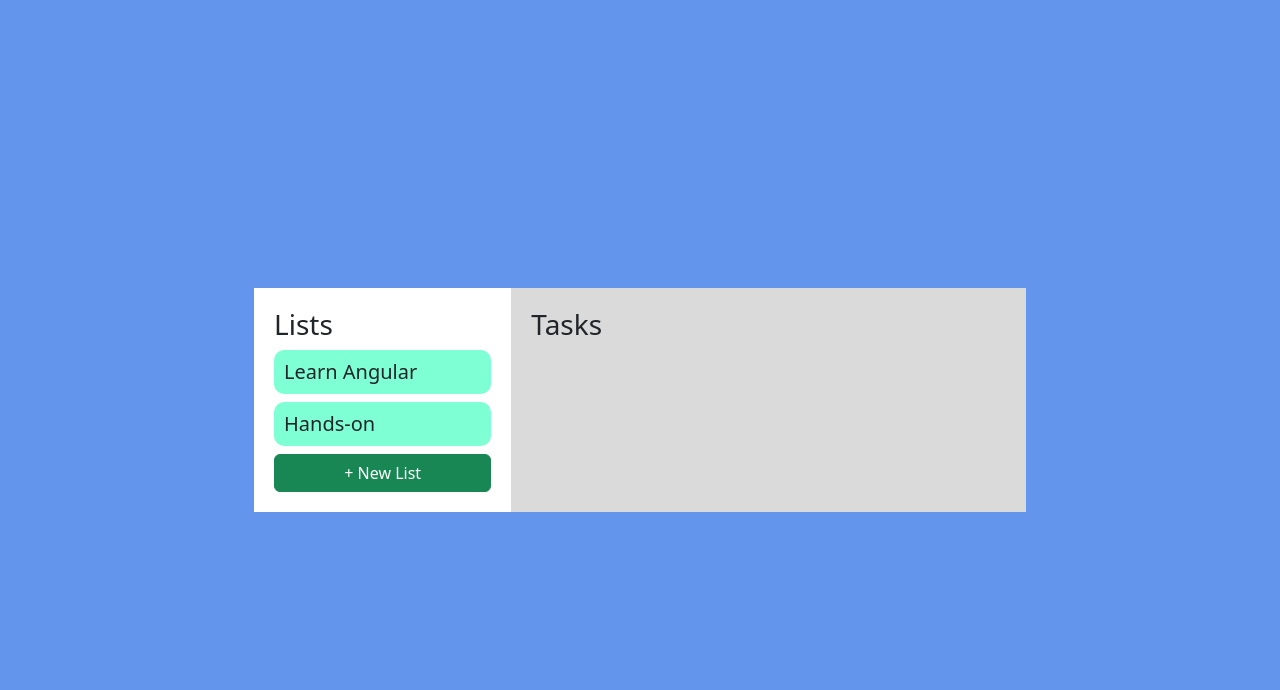
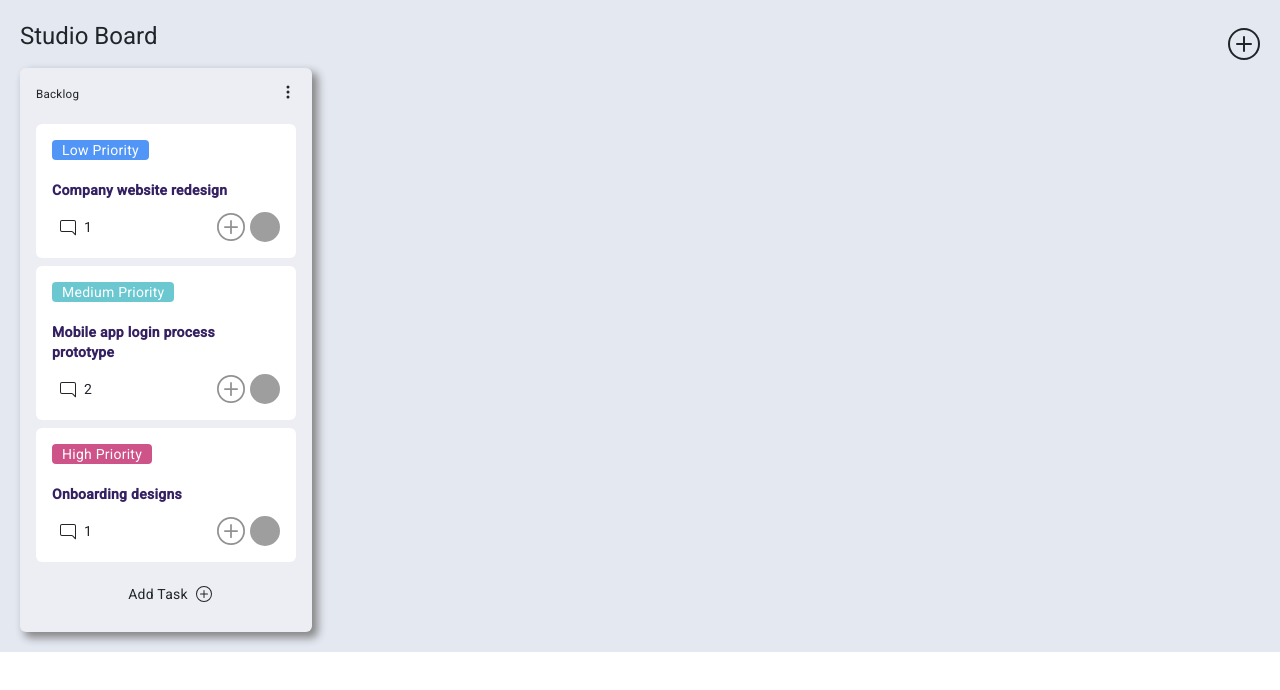
Before and after one commit to sushilshinde/angular-task-manager-app, an Angular app: page / in a window 1280 px wide. Shown: the top 690 px of the page. Built offline with nearby package versions, Linux system fonts and the light colour scheme; grey boxes are pictures that could not be loaded.

Commit message:
created backlog component

```diff
--- a/angular.json
+++ b/angular.json
@@ -25,6 +25,7 @@
               "src/assets"
             ],
             "styles": [
+              "@angular/material/prebuilt-themes/indigo-pink.css",
               "node_modules/bootstrap/dist/css/bootstrap.min.css",
               "src/styles.css"
             ],
@@ -88,6 +89,7 @@
               "src/assets"
             ],
             "styles": [
+              "@angular/material/prebuilt-themes/indigo-pink.css",
               "src/styles.css"
             ],
             "scripts": []
--- a/package.json
+++ b/package.json
@@ -11,10 +11,12 @@
   "private": true,
   "dependencies": {
     "@angular/animations": "^16.1.7",
+    "@angular/cdk": "^16.1.6",
     "@angular/common": "^16.1.7",
     "@angular/compiler": "^16.1.7",
     "@angular/core": "^16.1.7",
     "@angular/forms": "^16.1.7",
+    "@angular/material": "^16.1.6",
     "@angular/platform-browser": "^16.1.7",
     "@angular/platform-browser-dynamic": "^16.1.7",
     "@angular/router": "^16.1.7",
--- a/src/app/app.module.ts
+++ b/src/app/app.module.ts
@@ -4,11 +4,13 @@ import { BrowserModule } from '@angular/platform-browser';
 import { AppRoutingModule } from './app-routing.module';
 import { AppComponent } from './app.component';
 import { HomeComponent } from './home/home.component';
+import { BacklogComponent } from './home/backlog/backlog.component';
 
 @NgModule({
   declarations: [
     AppComponent,
-    HomeComponent
+    HomeComponent,
+    BacklogComponent
   ],
   imports: [
     BrowserModule,
--- /dev/null
+++ b/src/app/home/backlog/backlog.component.css
@@ -0,0 +1,62 @@
+.backlog-cards-container{
+    background-color: #eceef3;
+    border: none;
+    box-shadow: 5px 5px 8px 1px #888888;
+
+}
+.backlog_user_single_card{
+    border: none;
+}
+.title-container{
+    display: flex;
+    justify-content: space-between;
+}
+.card-footer-container{
+    display: flex;
+    justify-content: space-between;
+    align-items: center;
+}
+.priority{
+    width: fit-content;
+    color: #ffffff;
+    padding-left: 10px;
+    padding-right: 10px;
+    border-radius: 4px;
+    font-size: 14px;
+    margin-bottom: 20px;
+}
+.low-priority{
+    background-color: #5196f6;
+}
+.medium-priority{
+    background-color: #6bc8d1;
+}
+.high-priority{
+    background-color: #ce5388;
+}
+.backlog-cards-title{
+    color: #352162;
+    font-weight: bold;
+}
+
+.transparent-plus-icon{
+    opacity: 0.5;
+}
+
+.avatar-small{
+    width: 30px;
+    height: 30px;
+    border-radius: 50%;
+    object-fit: fill;
+    margin-left: 5px;
+}
+.backlog-card-footer-container{
+    margin-top: 10px;
+    display: flex;
+    justify-content: center;
+    align-items: center;
+}
+.backlog-card-footer-container p{
+    padding-top: 12px;
+
+}
--- /dev/null
+++ b/src/app/home/backlog/backlog.component.html
@@ -0,0 +1,82 @@
+<div class="backlog-container">
+  <div class="card backlog-cards-container">
+    <div class="card-body">
+      <div class="title-container">
+        <h5 class="card-title">Backlog</h5>
+        <svg
+          xmlns="http://www.w3.org/2000/svg"
+          width="16"
+          height="16"
+          fill="currentColor"
+          class="bi bi-three-dots-vertical"
+          viewBox="0 0 16 16"
+        >
+          <path
+            d="M9.5 13a1.5 1.5 0 1 1-3 0 1.5 1.5 0 0 1 3 0zm0-5a1.5 1.5 0 1 1-3 0 1.5 1.5 0 0 1 3 0zm0-5a1.5 1.5 0 1 1-3 0 1.5 1.5 0 0 1 3 0z"
+          />
+        </svg>
+      </div>
+      <div class="cards-container">
+        <div
+          class="card backlog_user_single_card mt-2"
+          *ngFor="let backlog_user of backlog_users"
+        >
+          <div class="card-body">
+            <p class="card-title priority {{ backlog_user.class }}">
+              {{ backlog_user.priority }}
+            </p>
+            <p class="card-text backlog-cards-title">
+              {{ backlog_user.title }}
+            </p>
+            <div class="card-footer-container">
+              <div>
+                <svg
+                  xmlns="http://www.w3.org/2000/svg"
+                  width="16"
+                  height="16"
+                  fill="currentColor"
+                  class="bi bi-chat-right mx-2"
+                  viewBox="0 0 16 16"
+                >
+                  <path
+                    d="M2 1a1 1 0 0 0-1 1v8a1 1 0 0 0 1 1h9.586a2 2 0 0 1 1.414.586l2 2V2a1 1 0 0 0-1-1H2zm12-1a2 2 0 0 1 2 2v12.793a.5.5 0 0 1-.854.353l-2.853-2.853a1 1 0 0 0-.707-.293H2a2 2 0 0 1-2-2V2a2 2 0 0 1 2-2h12z"
+                  />
+                </svg>
+                <span class="comment">{{ backlog_user.comments.length }}</span>
+              </div>
+              <div>
+                <svg
+                  xmlns="http://www.w3.org/2000/svg"
+                  width="28"
+                  height="28"
+                  fill="currentColor"
+                  class="bi bi-plus-circle transparent-plus-icon"
+                  viewBox="0 0 16 16"
+                >
+                  <path
+                    d="M8 15A7 7 0 1 1 8 1a7 7 0 0 1 0 14zm0 1A8 8 0 1 0 8 0a8 8 0 0 0 0 16z"
+                  />
+                  <path
+                    d="M8 4a.5.5 0 0 1 .5.5v3h3a.5.5 0 0 1 0 1h-3v3a.5.5 0 0 1-1 0v-3h-3a.5.5 0 0 1 0-1h3v-3A.5.5 0 0 1 8 4z"
+                  />
+                </svg>
+                <img
+                  class="avatar-small"
+                  src="{{ backlog_user.avatar }}"
+                  alt="avatar"
+                />
+              </div>
+            </div>
+          </div>
+        </div>
+      </div>
+      <div class="backlog-card-footer-container">
+        <p class="mx-2">Add Task</p>
+        <svg xmlns="http://www.w3.org/2000/svg" width="16" height="16" fill="currentColor" class="bi bi-plus-circle" viewBox="0 0 16 16">
+            <path d="M8 15A7 7 0 1 1 8 1a7 7 0 0 1 0 14zm0 1A8 8 0 1 0 8 0a8 8 0 0 0 0 16z"/>
+            <path d="M8 4a.5.5 0 0 1 .5.5v3h3a.5.5 0 0 1 0 1h-3v3a.5.5 0 0 1-1 0v-3h-3a.5.5 0 0 1 0-1h3v-3A.5.5 0 0 1 8 4z"/>
+          </svg>
+      </div>
+    </div>
+  </div>
+</div>
--- /dev/null
+++ b/src/app/home/backlog/backlog.component.ts
@@ -0,0 +1,42 @@
+import { Component } from '@angular/core';
+
+@Component({
+  selector: 'app-backlog',
+  templateUrl: './backlog.component.html',
+  styleUrls: ['./backlog.component.css']
+})
+export class BacklogComponent {
+
+  backlog_users = [
+    {
+      priority: 'Low Priority',
+      title: 'Company website redesign',
+      class: 'low-priority',
+      comments:[
+        'good work'
+      ],
+      avatar: 'https://images.unsplash.com/photo-1633332755192-727a05c4013d?ixlib=rb-4.0.3&ixid=M3wxMjA3fDB8MHxzZWFyY2h8Mnx8dXNlcnxlbnwwfHwwfHx8MA%3D%3D&w=1000&q=80'
+    },
+    {
+      priority: 'Medium Priority',
+      title: 'Mobile app login process prototype',
+      class: 'medium-priority',
+      comments:[
+        'nice',
+        'good work'
+      ],
+      avatar: 'https://images.unsplash.com/photo-1535713875002-d1d0cf377fde?ixlib=rb-4.0.3&ixid=M3wxMjA3fDB8MHxzZWFyY2h8M3x8dXNlcnxlbnwwfHwwfHx8MA%3D%3D&w=1000&q=80'
+    },
+    {
+      priority: 'High Priority',
+      title: 'Onboarding designs',
+      class: 'high-priority',
+      comments:[
+        'nice'
+      ],
+      avatar: 'https://images.unsplash.com/photo-1494790108377-be9c29b29330?ixlib=rb-4.0.3&ixid=M3wxMjA3fDB8MHxzZWFyY2h8Mnx8dXNlciUyMHByb2ZpbGV8ZW58MHx8MHx8fDA%3D&w=1000&q=80'
+    },
+
+  ]
+
+}
--- a/src/app/home/home.component.css
+++ b/src/app/home/home.component.css
@@ -1,52 +1,10 @@
-.home-page-container{
-    background-color: cornflowerblue;
-    padding: 20px;
-    height: 100vh;
-    display: flex;
-    justify-content: center;
-    align-items: center;
+.home-container {
+  padding: 20px;
+  background-color: #e3e8f1;
 }
-.home-page-heading{
-    text-align: center;
+
+.header-container {
+  display: flex;
+  justify-content: space-between;
+  align-items: center;
 }
-.todo-lists-container{
-    border-radius: 5px;
-    padding: 10px;
-    width: 60vw;
-    /* height: ; */
-}
-.list-container{
-    background-color: #ffffff;
-    padding: 20px;
-}
-.task-heading{
-    background-color: aquamarine;
-    border-radius: 10px;
-    padding: 10px;
-    cursor: pointer;
-}
-.seperator{
-    display: flex;
-    flex-direction: column;
-    justify-content: space-between;
-}
-.tasks-container{
-    background-color: #dadada;
-    padding: 20px;
-}
-.task-container{
-    display: flex;
-    justify-content: space-between;
-    align-items: center;
-    background-color: #ffffff;
-    border-radius: 5px;
-    padding: 6px;
-}
-.task-buttons-container{
-    display: flex;
-    align-items: center;
-    justify-content: center;
-}
-.task-button{
-    margin: 5px;
-}
--- a/src/app/home/home.component.html
+++ b/src/app/home/home.component.html
@@ -1,27 +1,28 @@
-<!-- home page by murty -->
-<div class="home-page-container">
-  <div class="todo-lists-container">
-    <div class="row">
-      <div class="col-4 list-container">
-        <h3>Lists</h3>
-        <div class="seperator">
-        <div class="task-info" *ngFor="let task of allTasks">
-          <h5 class="task-heading" (click)="showTask(task)">{{ task.title }}</h5>
-        </div>
-        <button class="btn btn-success">+ New List</button>
-      </div>
-      </div>
-      <div class="col-8 tasks-container">
-        <h3>Tasks</h3>
-        <div class="task-container" *ngIf="displayTask">
-        <p class="task-description">{{displayTask}}</p>
-        <div class="task-buttons-container">
-          <button class="btn btn-primary task-button">Update</button>
-          <button class="btn btn-danger task-button">Delete</button>
-          <button class="btn btn-success task-button">Done</button>
-        </div>
-      </div>
-      </div>
+<div class="home-container">
+  <div class="header-container">
+    <h1>Studio Board</h1>
+
+  <span class="plus-icon-container">
+    <svg
+      xmlns="http://www.w3.org/2000/svg"
+      width="32"
+      height="32"
+      fill="currentColor"
+      class="bi bi-plus-circle"
+      viewBox="0 0 16 16"
+    >
+      <path
+        d="M8 15A7 7 0 1 1 8 1a7 7 0 0 1 0 14zm0 1A8 8 0 1 0 8 0a8 8 0 0 0 0 16z"
+      />
+      <path
+        d="M8 4a.5.5 0 0 1 .5.5v3h3a.5.5 0 0 1 0 1h-3v3a.5.5 0 0 1-1 0v-3h-3a.5.5 0 0 1 0-1h3v-3A.5.5 0 0 1 8 4z"
+      />
+    </svg>
+  </span>
+</div>
+  <div class="row">
+    <div class="col-lg-3 col-sm-12">
+      <app-backlog></app-backlog>
+    </div>
   </div>
 </div>
-</div>
--- a/src/app/home/home.component.ts
+++ b/src/app/home/home.component.ts
@@ -6,22 +6,7 @@ import { Component, OnInit } from '@angular/core';
   styleUrls: ['./home.component.css'],
 })
 export class HomeComponent implements OnInit{
-  allTasks = [
-    {
-      id: 1,
-      title: 'Learn Angular',
-      desc: 'Learn angular from basics to advanced',
-      completed: false,
-    },
-    {
-      id: 2,
-      title: 'Hands-on',
-      desc: 'Practice and apply all the concepts by doing hands-on',
-      completed: false,
-    }
-  ];
 
-  displayTask: string = '';
 
   constructor(){}
 
@@ -29,9 +14,5 @@ export class HomeComponent implements OnInit{
 
   }
 
-  showTask(task:any){
-    this.displayTask = task.desc;
-  }
-
 
 }
--- a/src/index.html
+++ b/src/index.html
@@ -6,8 +6,11 @@
   <base href="/">
   <meta name="viewport" content="width=device-width, initial-scale=1">
   <link rel="icon" type="image/x-icon" href="favicon.ico">
+  <link rel="preconnect" href="https://fonts.gstatic.com">
+  <link href="https://fonts.googleapis.com/css2?family=Roboto:wght@300;400;500&display=swap" rel="stylesheet">
+  <link href="https://fonts.googleapis.com/icon?family=Material+Icons" rel="stylesheet">
 </head>
-<body>
+<body class="mat-typography">
   <app-root></app-root>
 </body>
 </html>
--- a/src/styles.css
+++ b/src/styles.css
@@ -1 +1,4 @@
 /* You can add global styles to this file, and also import other style files */
+
+html, body { height: 100%; }
+body { margin: 0; font-family: Roboto, "Helvetica Neue", sans-serif; }
```
Also changed, not shown: 2 other files (tests, documents, lock files or other folders).
